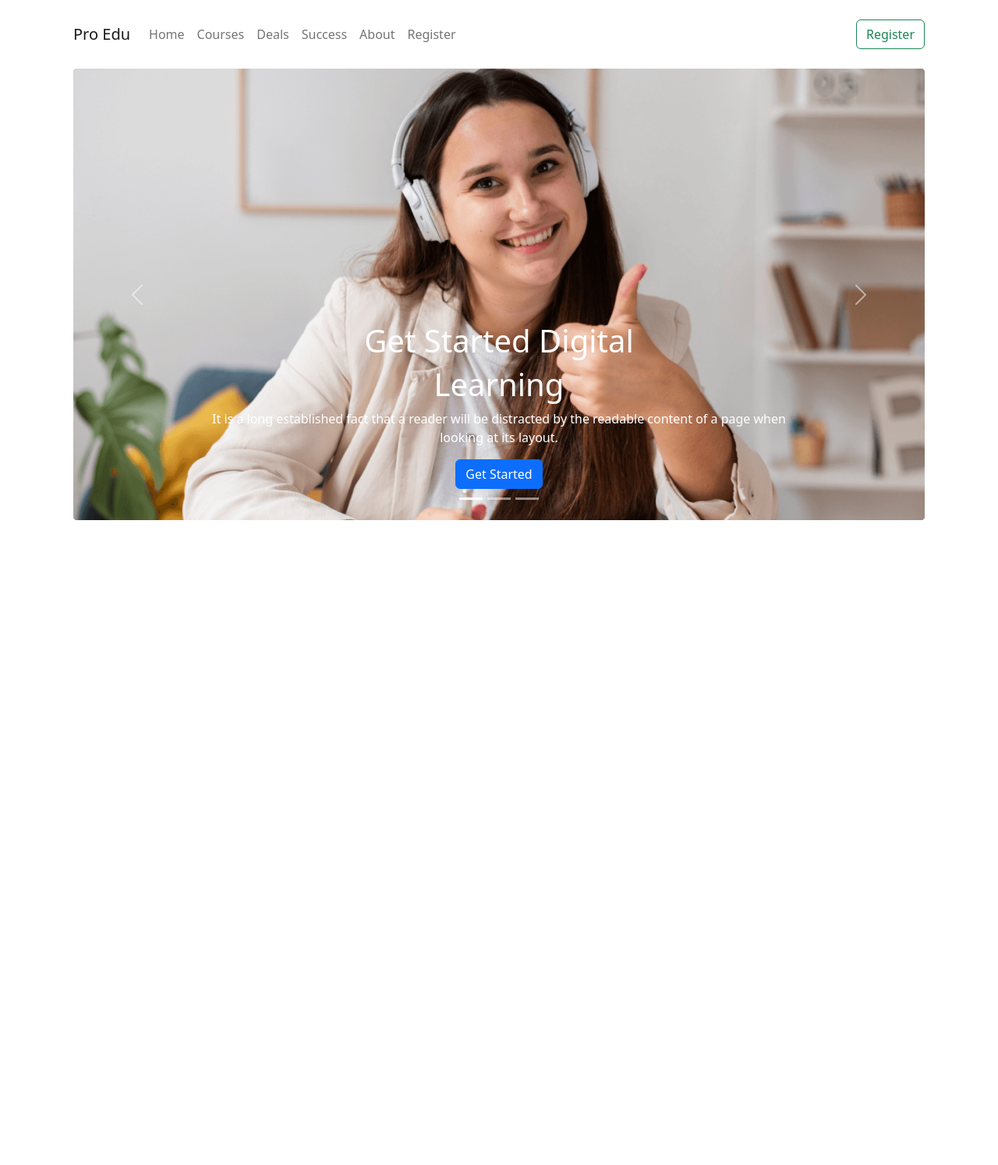
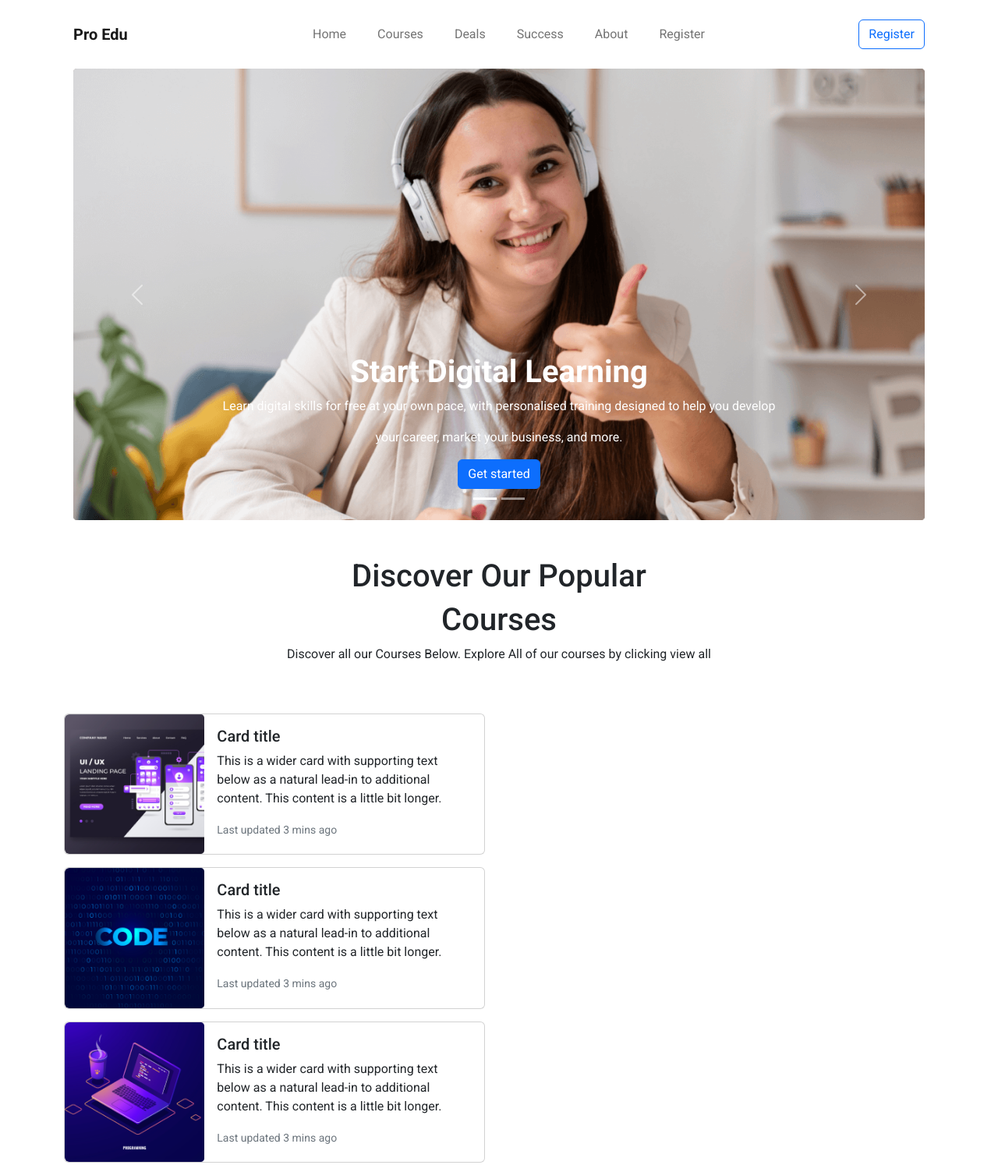
Before and after one commit to ifazzzz/edTech-website-main, a plain HTML site: page index.html in a window 1280 px wide. Shown: the top 1494 px of the page at 78% size. Before the commit the page ends 800 px from the top, so only its background shows below. Drawn offline with nearby package versions, Linux system fonts and the light colour scheme.

Commit message:
stylesheet added

```diff
--- a/index.html
+++ b/index.html
@@ -4,80 +4,82 @@
     <meta charset="UTF-8">
     <meta http-equiv="X-UA-Compatible" content="IE=edge">
     <meta name="viewport" content="width=device-width, initial-scale=1.0">
-    <!-- CSS only -->
+    <!-- google font -->
+    <link rel="preconnect" href="https://fonts.googleapis.com">
+    <link rel="preconnect" href="https://fonts.gstatic.com" crossorigin>
+    <link href="https://fonts.googleapis.com/css2?family=Roboto:wght@400;500;700&display=swap" rel="stylesheet">
+    <!-- css stylesheet -->
+    <link rel="stylesheet" href="style.css">
+    <title>EDtech website</title>
+    <!-- Bootstrap CDN -->
     <link href="https://cdn.jsdelivr.net/npm/bootstrap@5.2.0/dist/css/bootstrap.min.css" rel="stylesheet" integrity="sha384-gH2yIJqKdNHPEq0n4Mqa/HGKIhSkIHeL5AyhkYV8i59U5AR6csBvApHHNl/vI1Bx" crossorigin="anonymous">
-    <title>EDtech website</title>
 </head>
 <body>
     <header class="container">
+      <!-- navigation bar starts -->
         <nav class="navbar navbar-expand-lg py-4">
             <div class="container-fluid">
-              <a class="navbar-brand" href="#">Pro Edu</a>
+              <a class="navbar-brand fw-bold" href="#">Pro Edu</a>
               <button class="navbar-toggler" type="button" data-bs-toggle="collapse" data-bs-target="#navbarSupportedContent" aria-controls="navbarSupportedContent" aria-expanded="false" aria-label="Toggle navigation">
                 <span class="navbar-toggler-icon"></span>
               </button>
               <div class="collapse navbar-collapse" id="navbarSupportedContent">
-                    <ul class="navbar-nav me-auto mb-2 mb-lg-0">
-                    <li class="nav-item">
+                    <ul class="navbar-nav m-auto mb-2 mb-lg-0">
+                    <li class="nav-item ms-4">
                         <a class="nav-link" aria-current="page" href="#">Home</a>
                     </li>
-                    <li class="nav-item">
+                    <li class="nav-item ms-4">
                         <a class="nav-link" href="#">Courses</a>
                     </li>
-                    <li class="nav-item">
-                        <a class="nav-link">Deals</a>
+                    <li class="nav-item ms-4">
+                        <a class="nav-link" href="#">Deals</a>
                     </li>
-                    <li class="nav-item">
-                        <a class="nav-link">Success</a>
+                    <li class="nav-item ms-4">
+                        <a class="nav-link" href="#">Success</a>
                     </li>
-                    <li class="nav-item">
-                        <a class="nav-link">About</a>
+                    <li class="nav-item ms-4">
+                        <a class="nav-link" href="#">About</a>
                     </li>
-                    <li class="nav-item">
-                        <a class="nav-link">Register</a>
+                    <li class="nav-item ms-4">
+                        <a class="nav-link" href="#"  >Register</a>
                     </li>
                     </ul>
-                  <button class="btn btn-outline-success" type="submit">Register</button>
+                  <button class="btn btn-outline-primary" type="submit">Register</button>
               </div>
             </div>
           </nav>
-
+          <!-- navigation bar ends -->
+          <!-- carousel starts -->
           <section class="container">
-            <div id="carouselExampleIndicators" class="carousel slide" data-bs-ride="true">
+            <div id="carouselExampleCaptions" class="carousel slide" data-bs-ride="false">
               <div class="carousel-indicators">
-                  <button type="button" data-bs-target="#carouselExampleIndicators" data-bs-slide-to="0" class="active" aria-current="true" aria-label="Slide 1"></button>
-                  <button type="button" data-bs-target="#carouselExampleIndicators" data-bs-slide-to="1" aria-label="Slide 2"></button>
-                  <button type="button" data-bs-target="#carouselExampleIndicators" data-bs-slide-to="2" aria-label="Slide 3"></button>
+                <button type="button" data-bs-target="#carouselExampleCaptions" data-bs-slide-to="0" class="active" aria-current="true" aria-label="Slide 1"></button>
+                <button type="button" data-bs-target="#carouselExampleCaptions" data-bs-slide-to="1" aria-label="Slide 2"></button>
               </div>
               <div class="carousel-inner">
                 <div class="carousel-item active">
                   <img src="images/cover/cover-1.png" class="d-block w-100" alt="...">
                   <div class="carousel-caption d-none d-md-block">
-                      <div>
-                          <h1>Get Started Digital</h1>
-                          <h1>Learning</h1>
-                          <p>It is a long established fact that a reader will be distracted by the readable content of a page when looking at its layout.</p>
-                      </div>
-                      <div class="btn btn-primary">Get Started</div>
+                    <h5 class="fs-1 fw-bold">Start Digital Learning</h5>
+                    <p>Learn digital skills for free at your own pace, with personalised training designed to help you develop</p>
+                    <p>your career, market your business, and more.</p>
+                    <a href="#" class="btn btn-primary">Get started</a>
                   </div>
                 </div>
                 <div class="carousel-item">
                   <img src="images/cover/cover-3.jpg" class="d-block w-100" alt="...">
                   <div class="carousel-caption d-none d-md-block">
-                      <div>
-                          <h1>Get Started Digital</h1>
-                          <h1>Learning</h1>
-                          <p>It is a long established fact that a reader will be distracted by the readable content of a page when looking at its layout.</p>
-                      </div>
-                      <div class="btn btn-primary">Get Started</div>
+                    <h5 class="fs-1 fw-bold">Start Digital Learning</h5>
+                    <p>Learn digital skills for free at your own pace, with personalised training designed to help you develop</p>
+                    <p>your career, market your business, and more.</p>
                   </div>
                 </div>
               </div>
-                <button class="carousel-control-prev" type="button" data-bs-target="#carouselExampleIndicators" data-bs-slide="prev">
+              <button class="carousel-control-prev" type="button" data-bs-target="#carouselExampleCaptions" data-bs-slide="prev">
                 <span class="carousel-control-prev-icon" aria-hidden="true"></span>
                 <span class="visually-hidden">Previous</span>
               </button>
-                <button class="carousel-control-next" type="button" data-bs-target="#carouselExampleIndicators" data-bs-slide="next">
+              <button class="carousel-control-next" type="button" data-bs-target="#carouselExampleCaptions" data-bs-slide="next">
                 <span class="carousel-control-next-icon" aria-hidden="true"></span>
                 <span class="visually-hidden">Next</span>
               </button>
@@ -85,7 +87,107 @@
           </section>
     </header>
     <main>
+      <section class="container">
+        <div class="my-5 d-flex flex-column justify-content-center align-items-center text-center">
+          <div>
+            <h1>Discover Our Popular</h1>
+            <h1>Courses</h1>
+            <p>Discover all our Courses Below. Explore All of our courses by clicking view all</p>
+          </div>
+        </div>
+      </section>
 
+      <section class="container">
+        <div class="row">
+          <div class="col-6">
+            <div class="card mb-3" style="max-width: 540px;">
+              <div class="row g-0">
+                <div class="col-md-4">
+                  <img src="images/course/course-1.png" class="img-fluid rounded-start" alt="...">
+                </div>
+                <div class="col-md-8">
+                  <div class="card-body">
+                    <h5 class="card-title">Card title</h5>
+                    <p class="card-text">This is a wider card with supporting text below as a natural lead-in to additional content. This content is a little bit longer.</p>
+                    <p class="card-text"><small class="text-muted">Last updated 3 mins ago</small></p>
+                  </div>
+                </div>
+              </div>
+            </div>
+            <div class="card mb-3" style="max-width: 540px;">
+              <div class="row g-0">
+                <div class="col-md-4">
+                  <img src="images/course/course-2.png" class="img-fluid rounded-start" alt="...">
+                </div>
+                <div class="col-md-8">
+                  <div class="card-body">
+                    <h5 class="card-title">Card title</h5>
+                    <p class="card-text">This is a wider card with supporting text below as a natural lead-in to additional content. This content is a little bit longer.</p>
+                    <p class="card-text"><small class="text-muted">Last updated 3 mins ago</small></p>
+                  </div>
+                </div>
+              </div>
+            </div>
+          </div>
+        </div>
+
+            <div class="card mb-3" style="max-width: 540px;">
+              <div class="row g-0">
+                <div class="col-md-4">
+                  <img src="images/course/course-3.png" class="img-fluid rounded-start" alt="...">
+                </div>
+                <div class="col-md-8">
+                  <div class="card-body">
+                    <h5 class="card-title">Card title</h5>
+                    <p class="card-text">This is a wider card with supporting text below as a natural lead-in to additional content. This content is a little bit longer.</p>
+                    <p class="card-text"><small class="text-muted">Last updated 3 mins ago</small></p>
+                  </div>
+                </div>
+              </div>
+            </div>
+            <div class="card mb-3" style="max-width: 540px;">
+              <div class="row g-0">
+                <div class="col-md-4">
+                  <img src="images/course/course-4.png" class="img-fluid rounded-start" alt="...">
+                </div>
+                <div class="col-md-8">
+                  <div class="card-body">
+                    <h5 class="card-title">Card title</h5>
+                    <p class="card-text">This is a wider card with supporting text below as a natural lead-in to additional content. This content is a little bit longer.</p>
+                    <p class="card-text"><small class="text-muted">Last updated 3 mins ago</small></p>
+                  </div>
+                </div>
+              </div>
+            </div>
+            <div class="card mb-3" style="max-width: 540px;">
+              <div class="row g-0">
+                <div class="col-md-4">
+                  <img src="images/course/course-5.png" class="img-fluid rounded-start" alt="...">
+                </div>
+                <div class="col-md-8">
+                  <div class="card-body">
+                    <h5 class="card-title">Card title</h5>
+                    <p class="card-text">This is a wider card with supporting text below as a natural lead-in to additional content. This content is a little bit longer.</p>
+                    <p class="card-text"><small class="text-muted">Last updated 3 mins ago</small></p>
+                  </div>
+                </div>
+              </div>
+            </div>
+            <div class="card mb-3" style="max-width: 540px;">
+              <div class="row g-0">
+                <div class="col-md-4">
+                  <img src="images/course/course-6.png" class="img-fluid rounded-start" alt="...">
+                </div>
+                <div class="col-md-8">
+                  <div class="card-body">
+                    <h5 class="card-title">Card title</h5>
+                    <p class="card-text">This is a wider card with supporting text below as a natural lead-in to additional content. This content is a little bit longer.</p>
+                    <p class="card-text"><small class="text-muted">Last updated 3 mins ago</small></p>
+                  </div>
+                </div>
+              </div>
+            </div>
+      </section>
     </main>
     <footer>
 
--- /dev/null
+++ b/style.css
@@ -0,0 +1,7 @@
+*{
+    font-family: 'Roboto', sans-serif;
+}
+
+body {
+    background: rgba(29, 29, 29, 0.7);
+}
```
Lines whose indentation alone changed are shown as unchanged.
